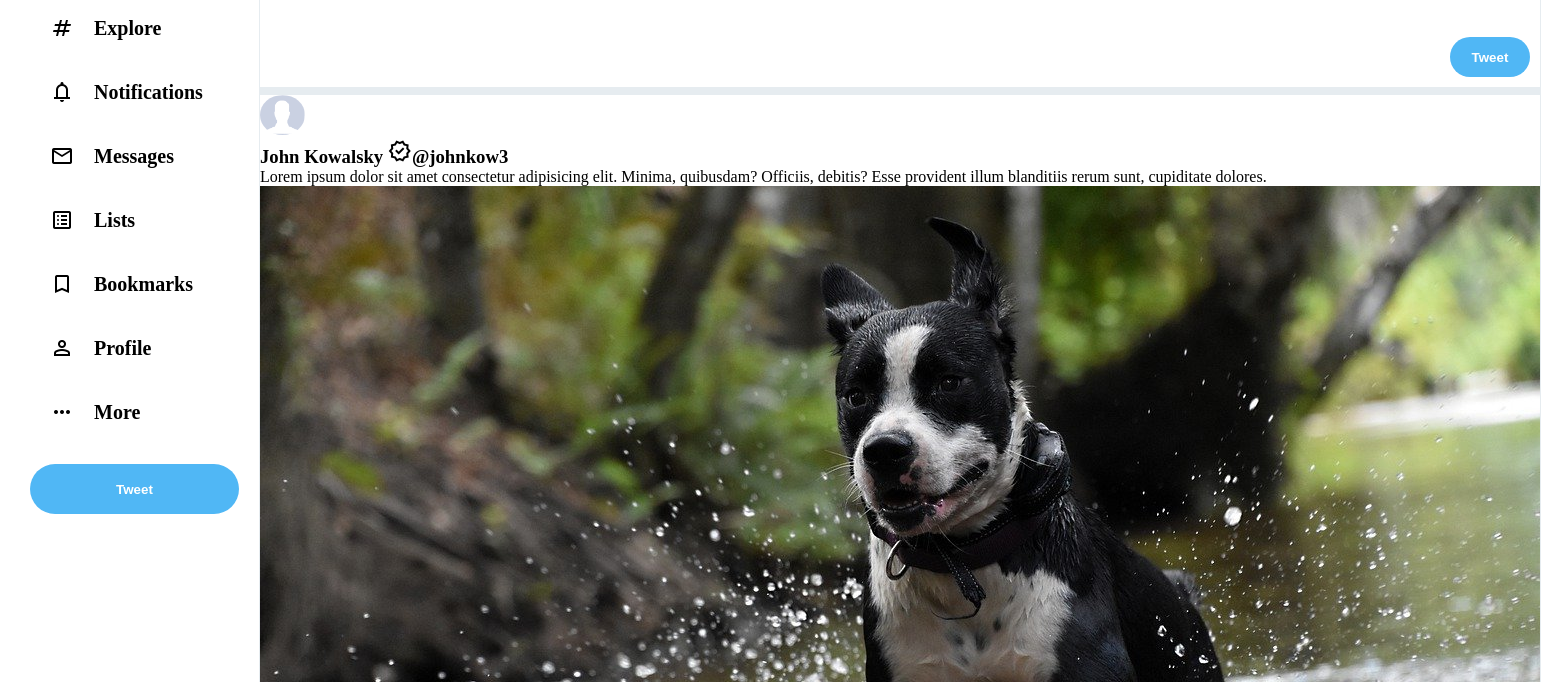
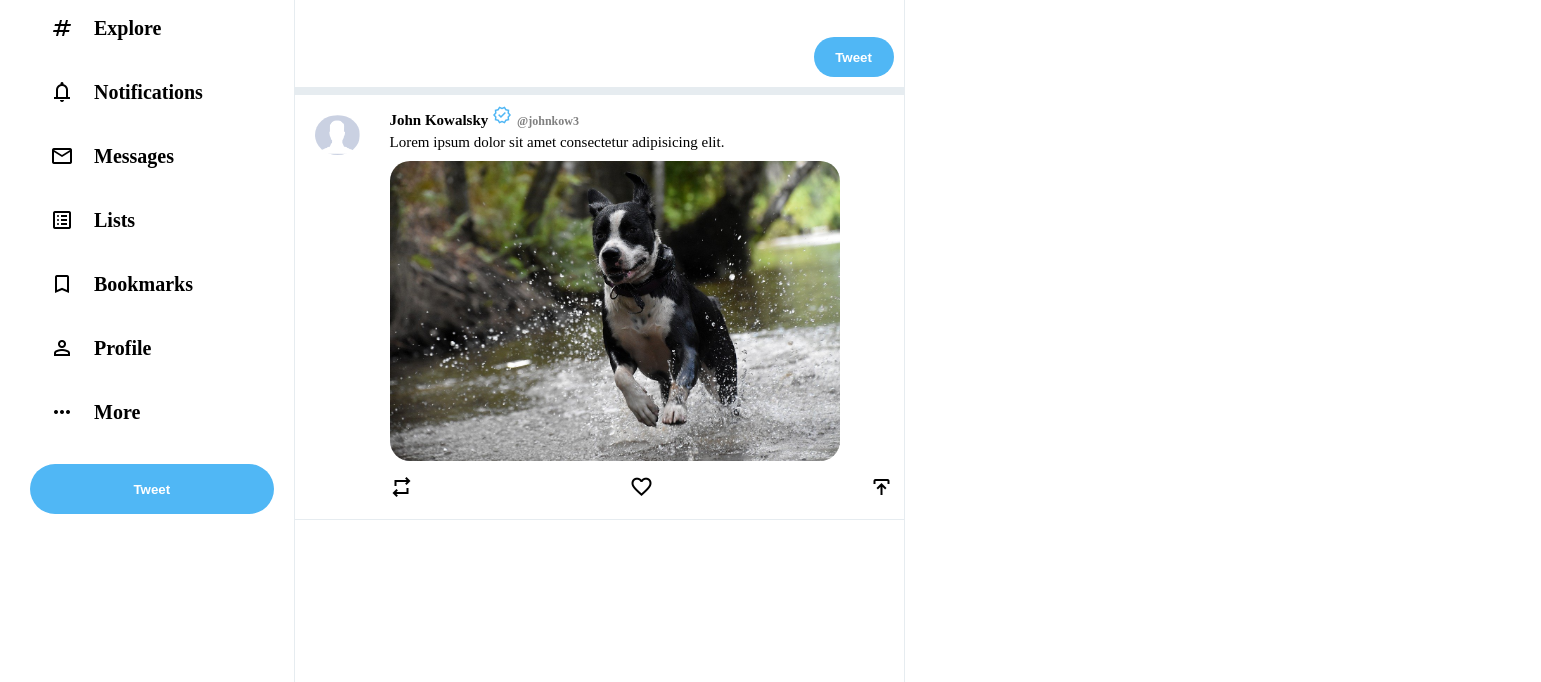
Before and after one commit to roland444/FakeTwitter, a website: page index.html in a window 1280 px wide. Shown: the part 118-800 px from the top of the page, 1541 px wide, since content can reach past the window. Drawn offline with nearby package versions, Linux system fonts and the light colour scheme.

Commit message:
Styled post content

```diff
--- a/index.html
+++ b/index.html
@@ -79,25 +79,28 @@
             <div class="avatar">
                 <img src="./images/avatar.png" alt="">
             </div>
-        </div>
+
             <div class="post_body">
                 <div class="post_header">
                     <div class="post_headerText">
                         <h3>John Kowalsky
                             <span class="post_headerSpecial">
-                            <span class="material-symbols-outlined">verified</span>@johnkow3
+                                <span class="material-symbols-outlined post_badge">verified</span>@johnkow3
                             </span>
                         </h3>
                     </div>
                     <div class="post_headerDescription">
-                    <p>Lorem ipsum dolor sit amet consectetur adipisicing elit. Minima, quibusdam? Officiis, debitis? Esse provident illum blanditiis rerum sunt, cupiditate dolores.</p>
+                        <p>Lorem ipsum dolor sit amet consectetur adipisicing elit.</p>
                     </div>
                 </div>
 
                 <img src="./images/post-photo.jpg" alt="">
 
                 <div class="post_footer">
-
+                    <span class="material-symbols-outlined">repeat</span>
+                    <span class="material-symbols-outlined">favorite</span>
+                    <span class="material-symbols-outlined">publish</span>
+                </div>
             </div>
         </div>
         <!--post ends-->
--- a/style.scss
+++ b/style.scss
@@ -136,10 +136,64 @@ body {
     }
 
     .post {
+        display: flex;
+        align-items: flex-start;
+        border-bottom: 1px solid $twitterBackgroundColor;
+        padding-bottom: 10px;
 
-        img {
-            border-radius: 50%;
-            height: 40px;
+        .avatar {
+            padding: 20px;
+
+            img {
+                border-radius: 50%;
+                height: 40px;
+            }
+        }
+
+        .post_body {
+            flex: 1;
+            padding: 10px;
+
+            img {
+                width: 450px;
+                object-fit: contain;
+                border-radius: 20px;
+            }
+
+            .post_header {
+
+                .post_headerText {
+
+                    h3 {
+                        font-size: 15px;
+                        margin-bottom: 5px;
+                    }
+
+                    .post_headerSpecial {
+                        font-weight: 600;
+                        font-size: 12px;
+                        color: gray;
+
+                        .post_badge {
+                            font-size: 20px !important;
+                            color: $twitterColor;
+                            margin-right: 5px;
+                        }
+                    }
+                }
+
+                .post_headerDescription {
+                    margin-bottom: 10px;
+                    font-size: 15px;
+
+                }
+            }
+
+            .post_footer {
+                display: flex;
+                justify-content: space-between;
+                margin-top: 10px;
+            }
         }
     }
 }
```
Also changed, not shown: css/style.css, 1 other file. Lines whose indentation alone changed are shown as unchanged.
